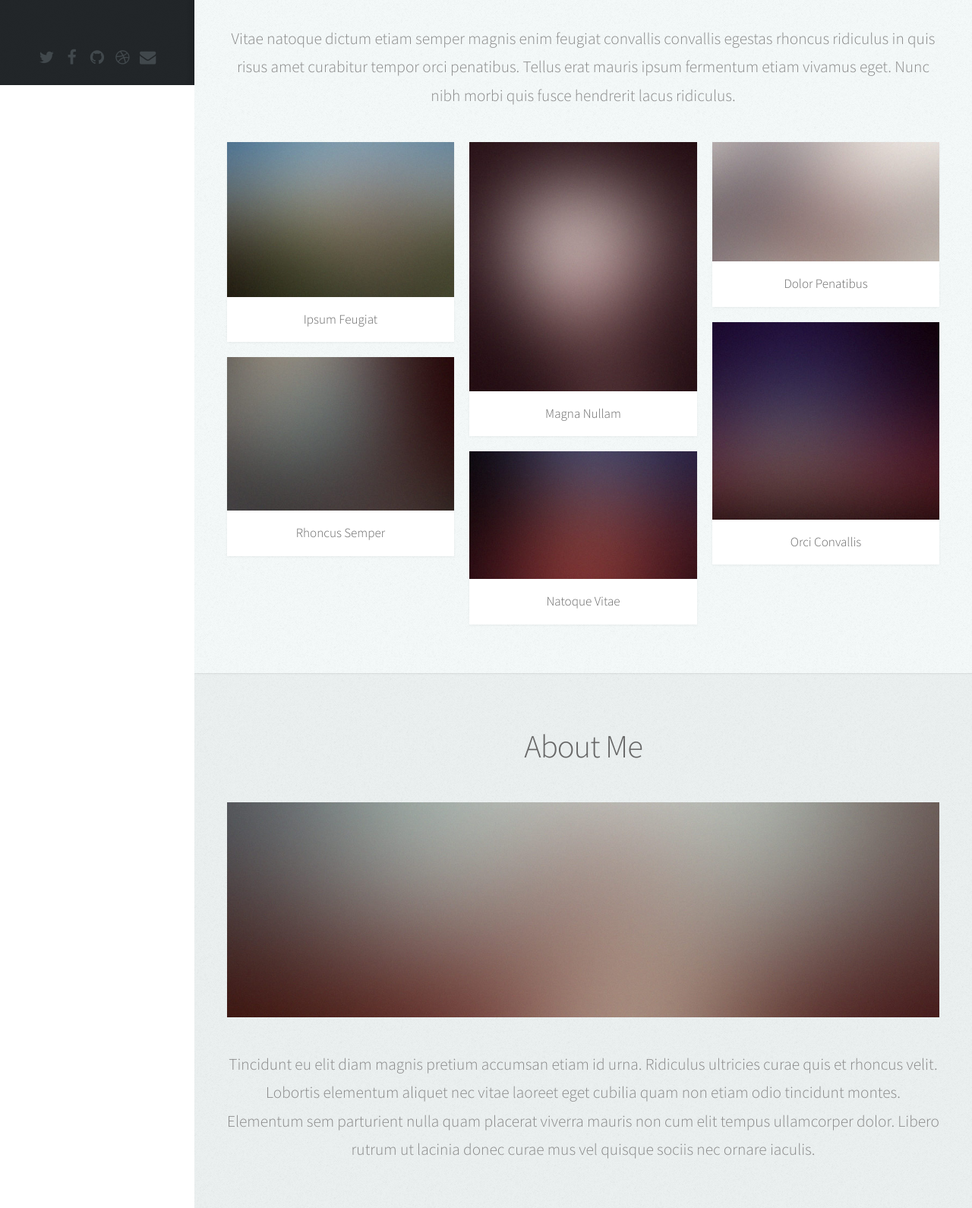
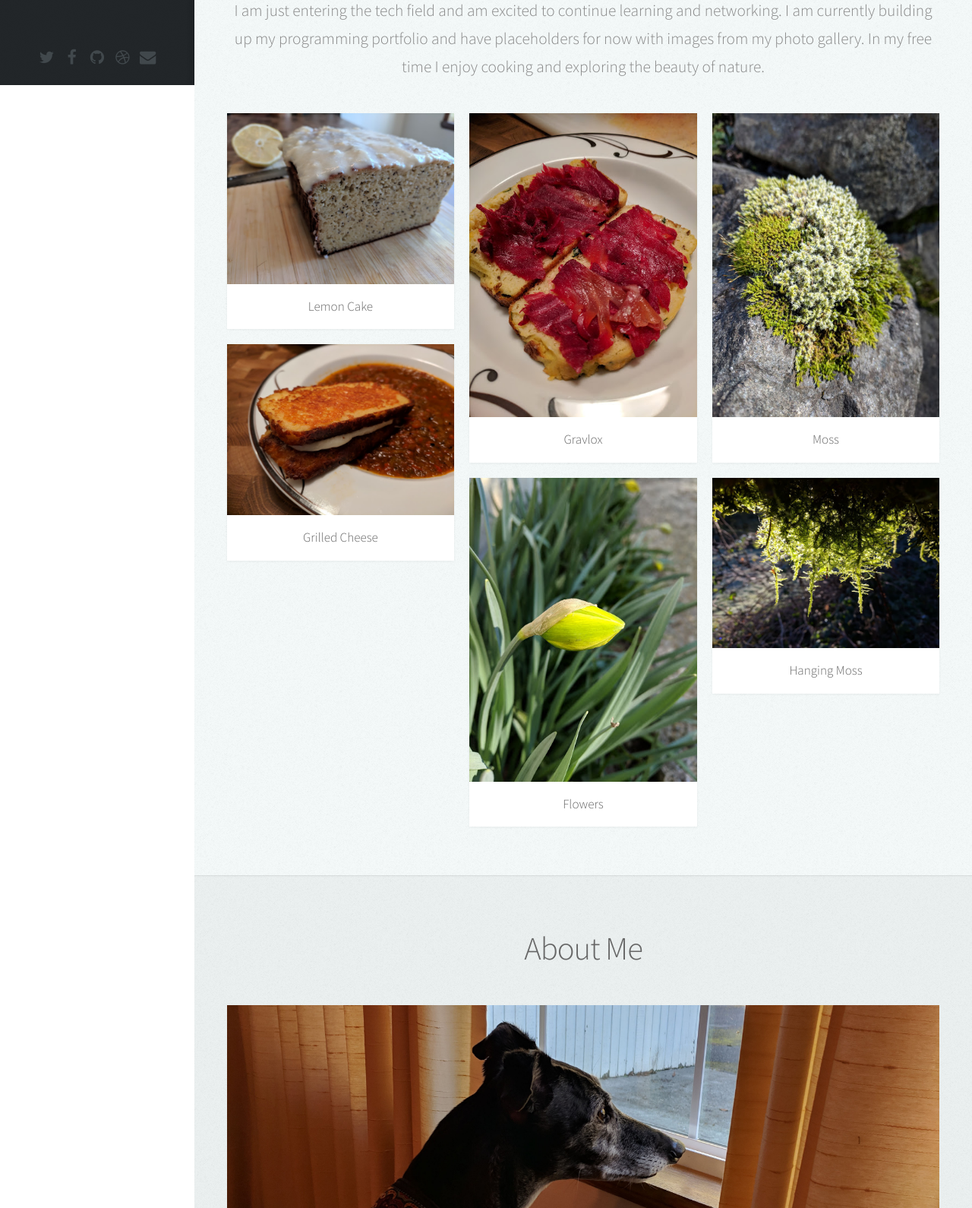
Before and after one commit to JessZuchowski/portfolio, a plain HTML site: page index.html in a window 1280 px wide. Shown: the part 688-2278 px from the top of the page at 76% size. Drawn offline with Linux system fonts and the light colour scheme.

Commit message:
first set of content updates

```diff
--- a/index.html
+++ b/index.html
@@ -26,9 +26,9 @@
 
 					<!-- Logo -->
 						<div id="logo">
-							<span class="image avatar48"><img src="images/avatar.jpg" alt="" /></span>
-							<h1 id="title">Jane Doe</h1>
-							<p>Hyperspace Engineer</p>
+							<span class="image avatar48"><img src="images/jess.jpg" alt="" /></span>
+							<h1 id="title">Jessica Zuchowski</h1>
+							<p>Code Fellows Student</p>
 						</div>
 
 					<!-- Nav -->
@@ -66,10 +66,9 @@
 						<div class="container">
 
 							<header>
-								<h2 class="alt">Hi! I'm <strong>Prologue</strong>, a <a href="http://html5up.net/license">free</a> responsive<br />
-								site template designed by <a href="http://html5up.net">HTML5 UP</a>.</h2>
-								<p>Ligula scelerisque justo sem accumsan diam quis<br />
-								vitae natoque dictum sollicitudin elementum.</p>
+								<h2 class="alt">Hi! I'm <strong>Jess</strong>, a current student<br />
+								at Code Fellows in course 301.</h2>
+								<p>Welcome to my portfolio page.</p>
 							</header>
 
 							<footer>
@@ -87,51 +86,48 @@
 								<h2>Portfolio</h2>
 							</header>
 
-							<p>Vitae natoque dictum etiam semper magnis enim feugiat convallis convallis
-							egestas rhoncus ridiculus in quis risus amet curabitur tempor orci penatibus.
-							Tellus erat mauris ipsum fermentum etiam vivamus eget. Nunc nibh morbi quis
-							fusce hendrerit lacus ridiculus.</p>
+							<p>I am just entering the tech field and am excited to continue learning and networking. I am currently building up my programming portfolio and have placeholders for now with images from my photo gallery. In my free time I enjoy cooking and exploring the beauty of nature.</p>
 
 							<div class="row">
 								<div class="col-4 col-12-mobile">
 									<article class="item">
-										<a href="#" class="image fit"><img src="images/pic02.jpg" alt="" /></a>
+										<a href="#" class="image fit"><img src="images/cake.jpg" alt="" /></a>
 										<header>
-											<h3>Ipsum Feugiat</h3>
+											<h3>Lemon Cake</h3>
 										</header>
 									</article>
 									<article class="item">
-										<a href="#" class="image fit"><img src="images/pic03.jpg" alt="" /></a>
+										<a href="#" class="image fit"><img src="images/grilledcheese.jpg" alt="" /></a>
 										<header>
-											<h3>Rhoncus Semper</h3>
+											<h3>Grilled Cheese</h3>
 										</header>
 									</article>
 								</div>
 								<div class="col-4 col-12-mobile">
 									<article class="item">
-										<a href="#" class="image fit"><img src="images/pic04.jpg" alt="" /></a>
+										<a href="#" class="image fit"><img src="images/lox.jpg" alt="" /></a>
 										<header>
-											<h3>Magna Nullam</h3>
+											<h3>Gravlox</h3>
 										</header>
 									</article>
 									<article class="item">
-										<a href="#" class="image fit"><img src="images/pic05.jpg" alt="" /></a>
+										<a href="#" class="image fit"><img src="images/flower.jpg" alt="" /></a>
 										<header>
-											<h3>Natoque Vitae</h3>
+											<h3>Flowers</h3>
 										</header>
 									</article>
 								</div>
 								<div class="col-4 col-12-mobile">
 									<article class="item">
-										<a href="#" class="image fit"><img src="images/pic06.jpg" alt="" /></a>
+										<a href="#" class="image fit"><img src="images/moss.jpg" alt="" /></a>
 										<header>
-											<h3>Dolor Penatibus</h3>
+											<h3>Moss</h3>
 										</header>
 									</article>
 									<article class="item">
-										<a href="#" class="image fit"><img src="images/pic07.jpg" alt="" /></a>
+										<a href="#" class="image fit"><img src="images/moss2.jpg" alt="" /></a>
 										<header>
-											<h3>Orci Convallis</h3>
+											<h3>Hanging Moss</h3>
 										</header>
 									</article>
 								</div>
@@ -148,14 +144,9 @@
 								<h2>About Me</h2>
 							</header>
 
-							<a href="#" class="image featured"><img src="images/pic08.jpg" alt="" /></a>
+							<a href="#" class="image featured"><img src="images/roman2.jpg" alt="" /></a>
 
-							<p>Tincidunt eu elit diam magnis pretium accumsan etiam id urna. Ridiculus
-							ultricies curae quis et rhoncus velit. Lobortis elementum aliquet nec vitae
-							laoreet eget cubilia quam non etiam odio tincidunt montes. Elementum sem
-							parturient nulla quam placerat viverra mauris non cum elit tempus ullamcorper
-							dolor. Libero rutrum ut lacinia donec curae mus vel quisque sociis nec
-							ornare iaculis.</p>
+							<p>I have a background in biology with a B.S. in anatomy/physiology. I have utilized this degree in fields such as ornamental horticulture and healthcare. I am looking forward to furthering my education in the tech field so that I can become part of this fast-paced, dynamic industry.</p>
 
 						</div>
 					</section>
```
Also changed, not shown: README.md, images/cake.jpg (added), images/cedar.jpg (added), images/flower.jpg (added), images/grilledcheese.jpg (added), images/jess.jpg (added), images/lox.jpg (added), images/moss.jpg (added), images/moss2.jpg (added), images/roman2.jpg (added), images/tree3.jpg (added), images/wrenches.jpg (added).
